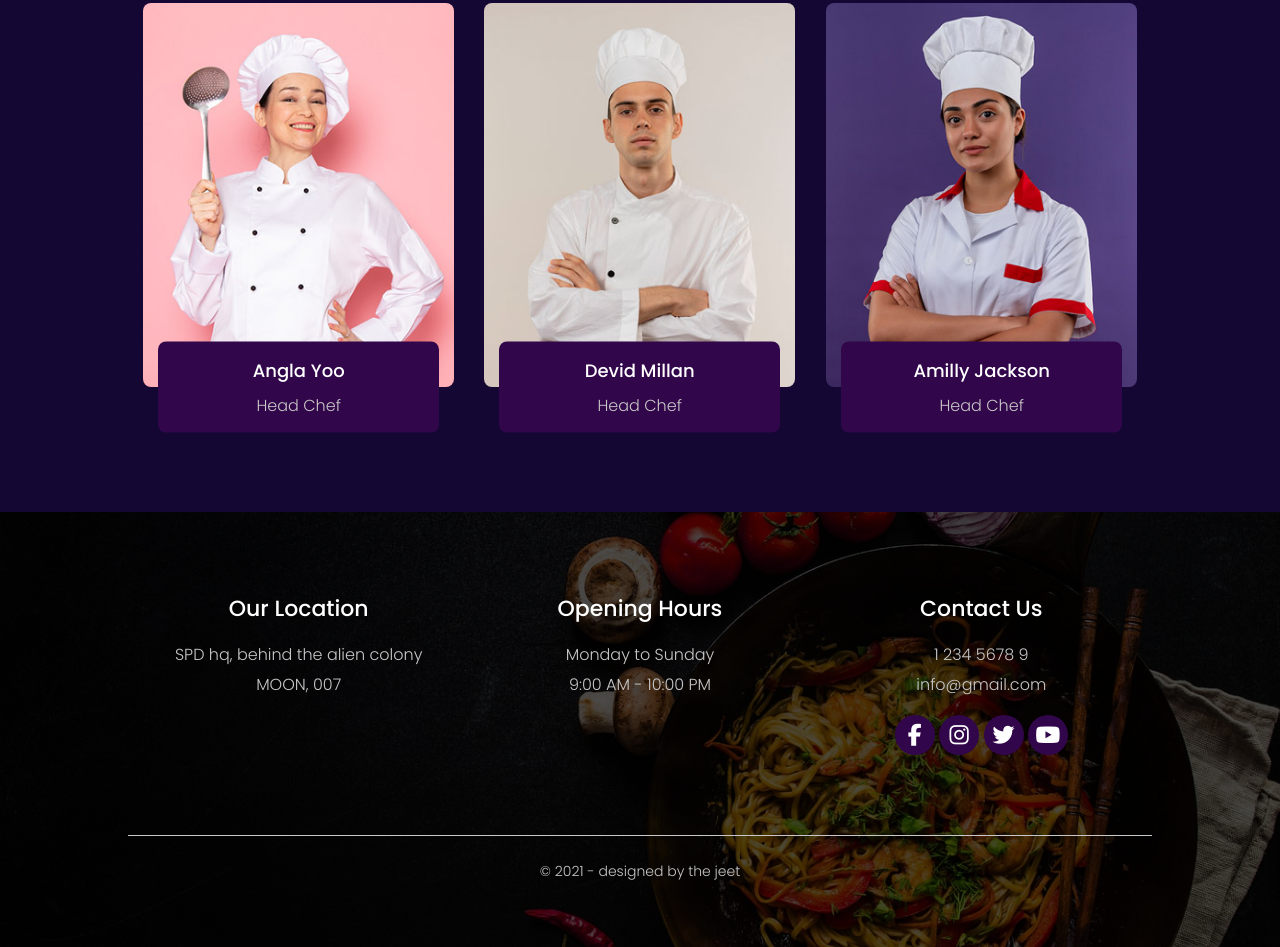
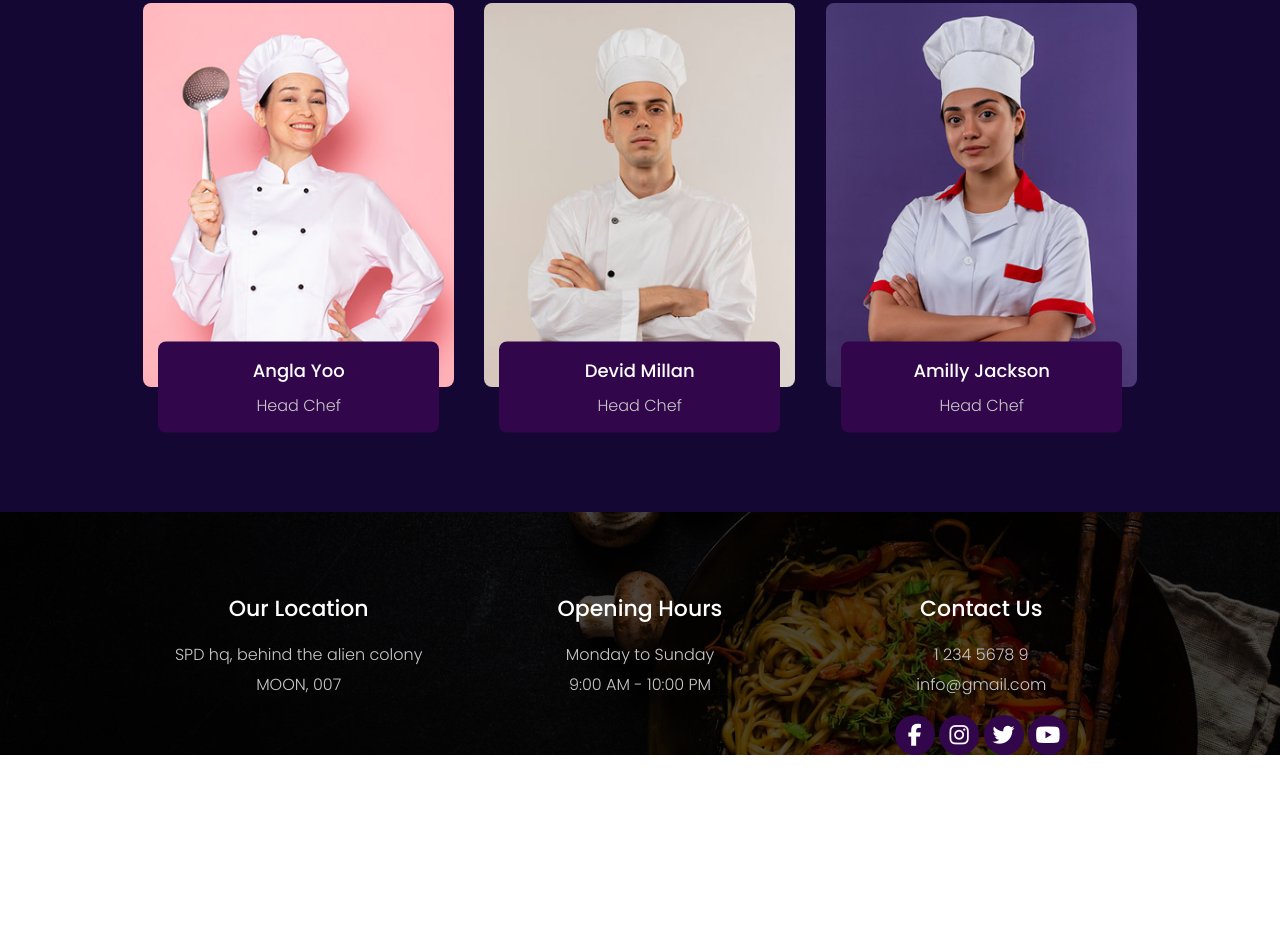
Before and after one commit to priyanka8907/Restaurant_website, a plain HTML site: page index.html in a window 1280 px wide. Shown: the part 5877-6824 px from the top of the page. After the commit the page ends 6632 px from the top, so only its background shows below. Drawn offline with nearby package versions, Linux system fonts and the light colour scheme; files whose address does not match are found by name.

Commit message:
Update index.html

```diff
--- a/index.html
+++ b/index.html
@@ -576,9 +576,6 @@
             </div>
           </div>
         </div>
-        <div class="row">
-          <div class="copyright">&copy; 2021 - designed by the jeet</div>
-        </div>
       </div>
     </footer>
 
```
